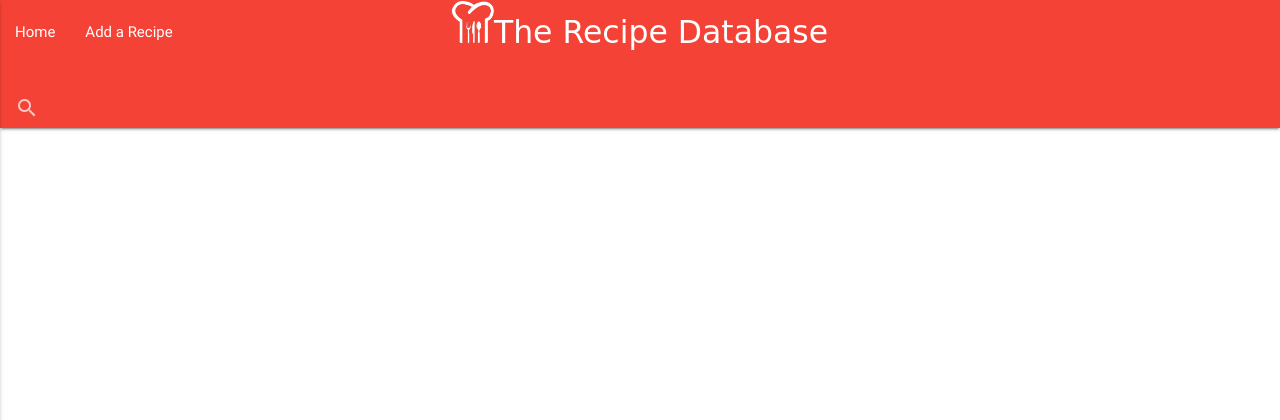
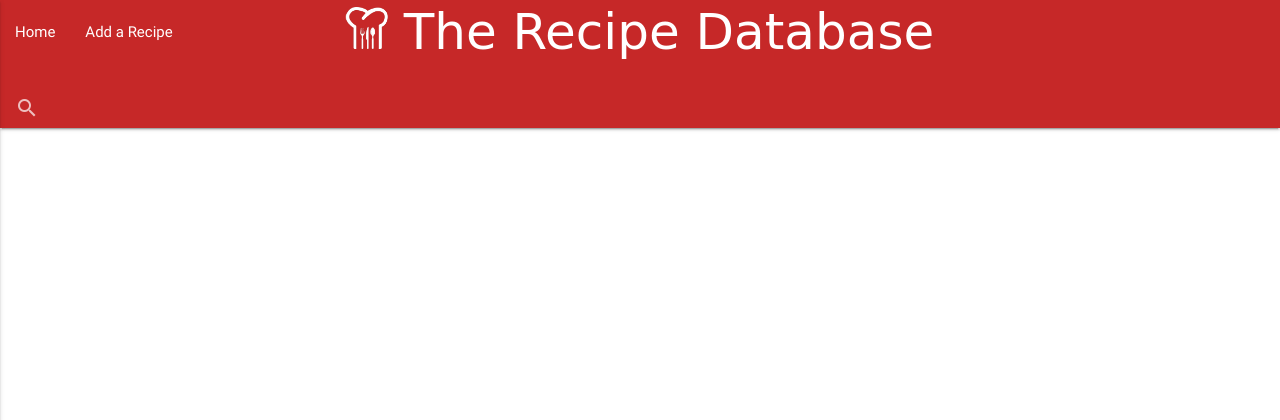
Before and after one commit to joanms/recipe-database, a Flask app: page / in a window 1280 px wide. Shown: the top 420 px of the page. Run offline with Flask 2, Linux system fonts and the light colour scheme; data that the repository does not hold is empty; some libraries are stand-ins or nearby versions; some web fonts are replaced.

Commit message:
Darkened header background

```diff
--- a/static/css/style.css
+++ b/static/css/style.css
@@ -2,6 +2,7 @@
 
 .brand-logo {
     font-family: "Fondamento", cursive;
+    font-size: 50px !important;
 }
 
 h2 {
--- a/templates/base.html
+++ b/templates/base.html
@@ -14,8 +14,8 @@
     <header>
 
         <nav>
-            <div class="nav-wrapper red">
-                <a href="#" class="brand-logo center"><img src="../static/images/chefs-hat-white.png" alt="Logo" height="42" width="42">The Recipe Database</a>
+            <div class="nav-wrapper red darken-3">
+                <a href="#" class="brand-logo center"><img src="../static/images/chefs-hat-white.png" alt="Logo" height="42" width="42"> The Recipe Database</a>
                 <a href="#" data-activates="mobile-demo" class="button-collapse"><i class="material-icons">menu</i></a>
                 <ul id="nav-mobile" class="left hide-on-med-and-down">
                     <li><a href="#">Home</a></li>
@@ -29,7 +29,7 @@
         </nav> <!--End of nav links-->
 
         <nav>
-            <div class="nav-wrapper red">
+            <div class="nav-wrapper red darken-3">
                 <form>
                     <div class="input-field">
                       <input id="search" type="search" required>
```
